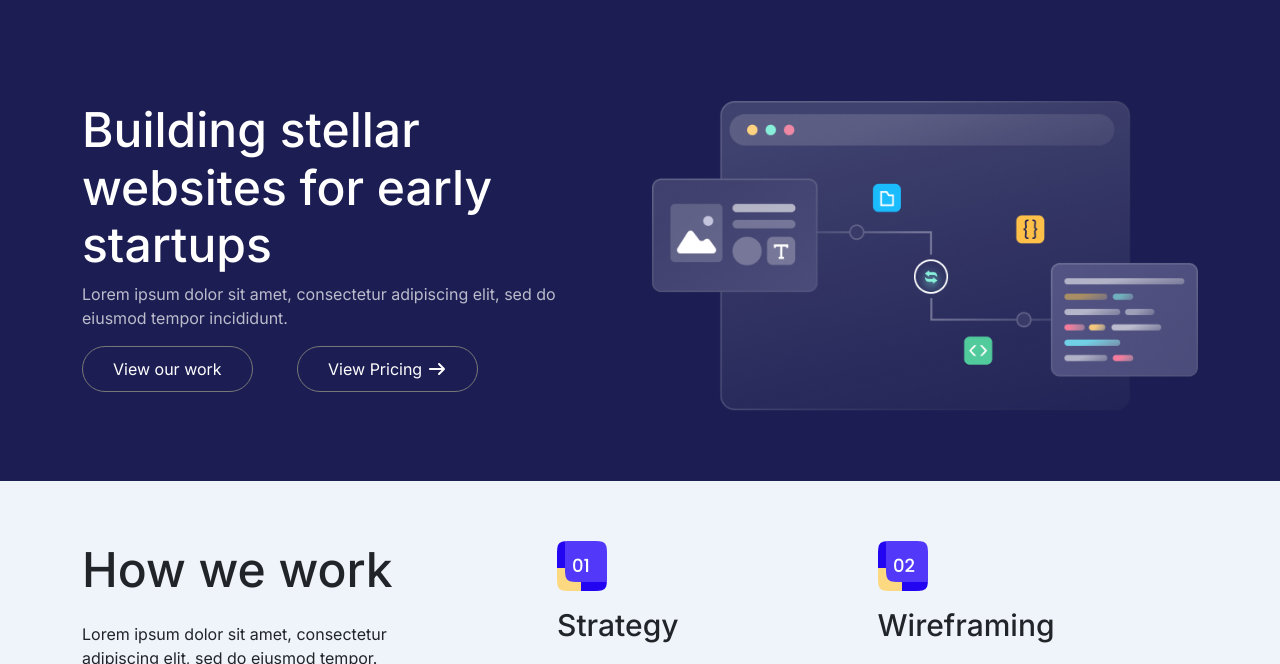
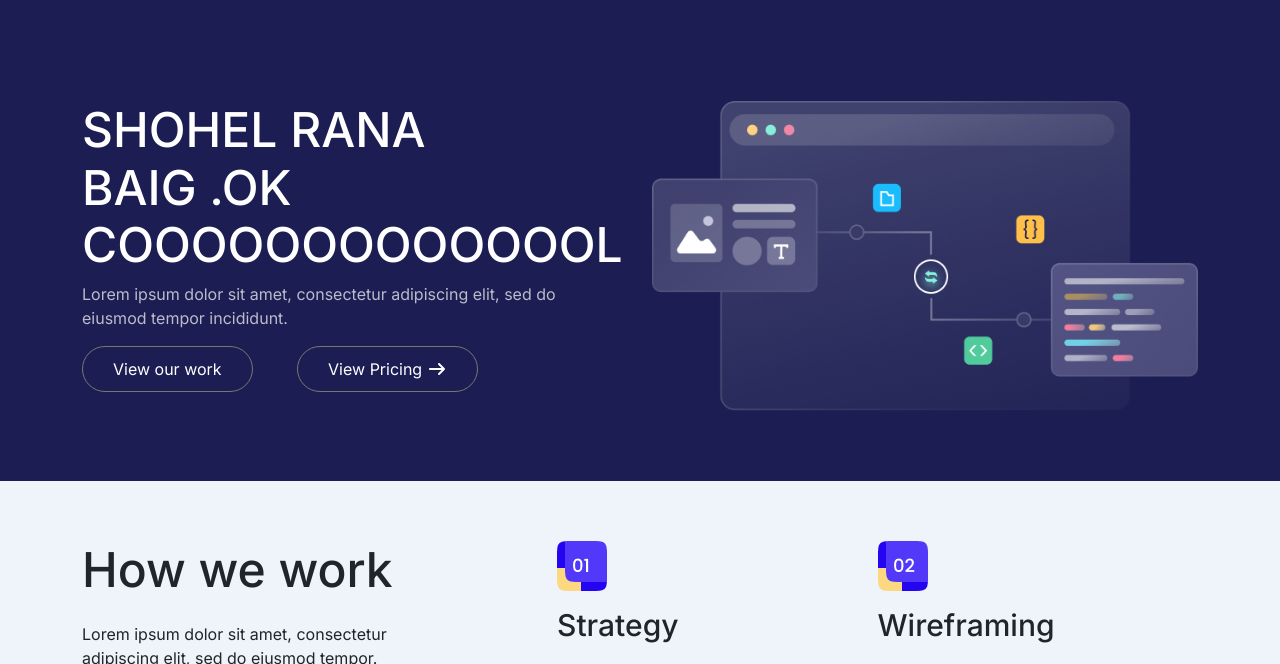
Before and after one commit to devmern2205/finsweet, a plain HTML site: page index.html in a window 1280 px wide. Shown: the part 69-733 px from the top of the page. Drawn offline with Linux system fonts and the light colour scheme.

Commit message:
banner text change

```diff
--- a/index.html
+++ b/index.html
@@ -96,7 +96,7 @@
           <div class="row">
             <div class="col-lg-6">
               <div class="banner_left">
-                <h1>Building stellar websites for early startups</h1>
+                <h1>SHOHEL RANA BAIG .OK COOOOOOOOOOOOOL</h1>
                 <p>Lorem ipsum dolor sit amet, consectetur adipiscing elit, sed do eiusmod tempor incididunt.</p>
                 <button>
                   <a href="#">View our work</a>
```
